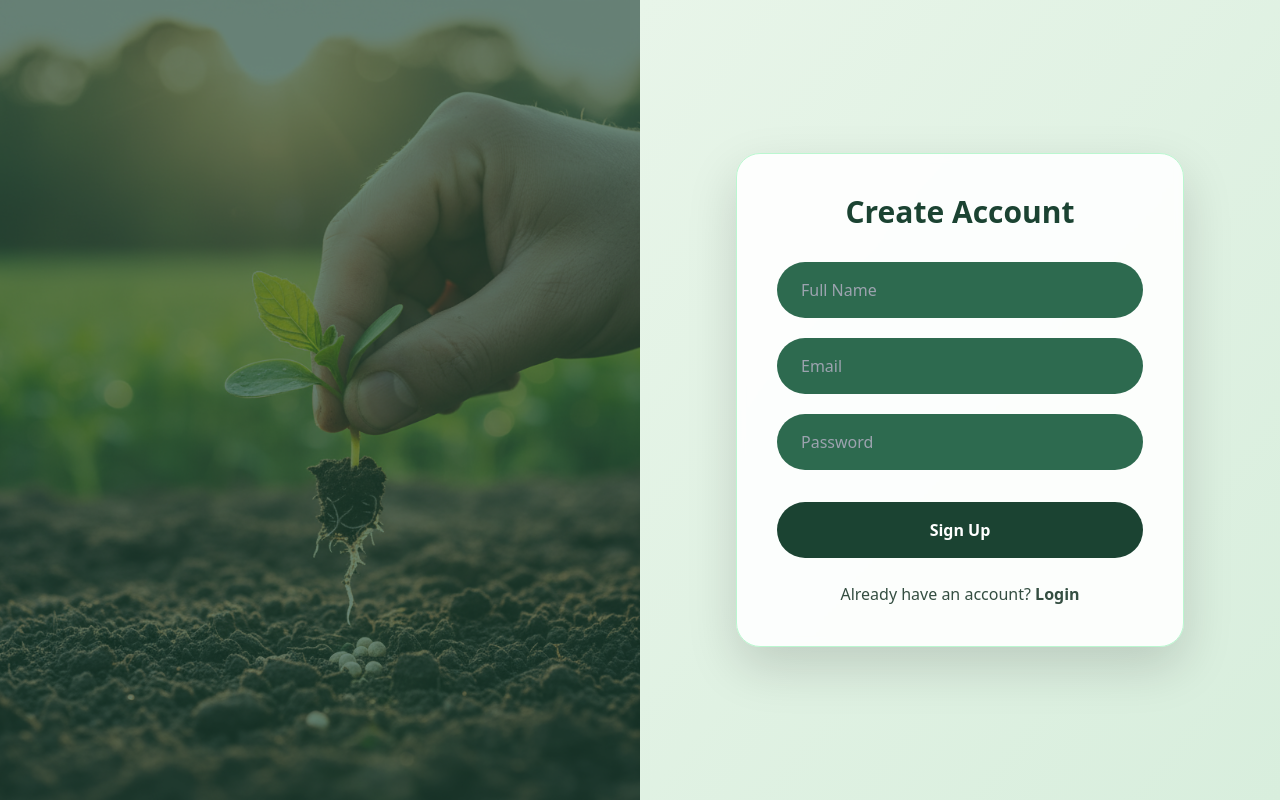
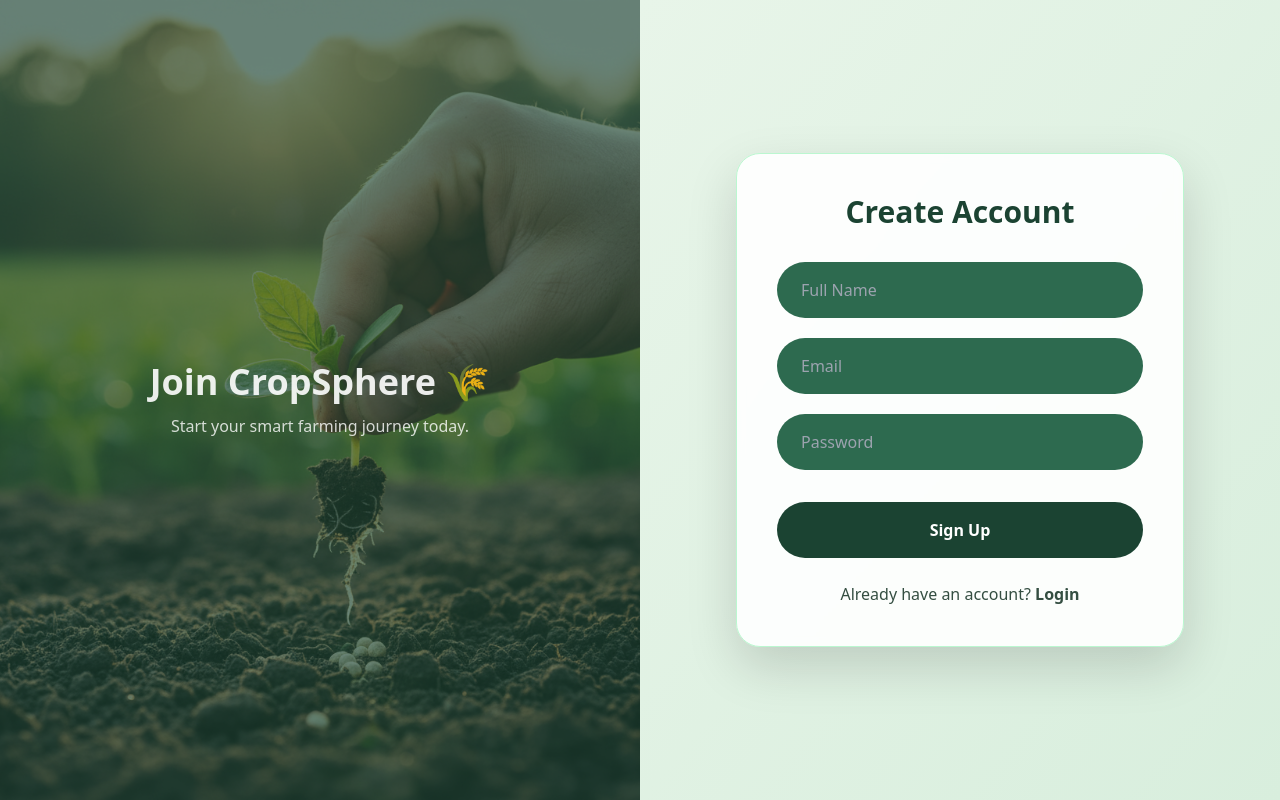
Before and after one commit to om-patel91/CropSphere, a React app in the folder frontend/: page /register in a window 1280 px wide. Built offline with nearby package versions, Linux system fonts and the light colour scheme; no server answers; the HTML template or start-up script is replaced by a standard one.

Commit message:
Some Ui Changed

```diff
--- a/frontend/src/pages/Register.jsx
+++ b/frontend/src/pages/Register.jsx
@@ -34,6 +34,15 @@
           className="w-full h-full object-cover"
         />
         <div className="absolute inset-0 bg-[#1b4332]/65"></div>
+         <div className="absolute inset-0 flex flex-col items-center justify-center text-center text-white px-6">
+          <h2 className="text-3xl md:text-4xl font-bold text-white/90">
+            Join CropSphere 🌾
+          </h2>
+
+          <p className="text-sm md:text-base text-white/80 mt-3 max-w-md">
+            Start your smart farming journey today.
+          </p>
+        </div>
       </div>
 
       {/* RIGHT FORM */}
```
